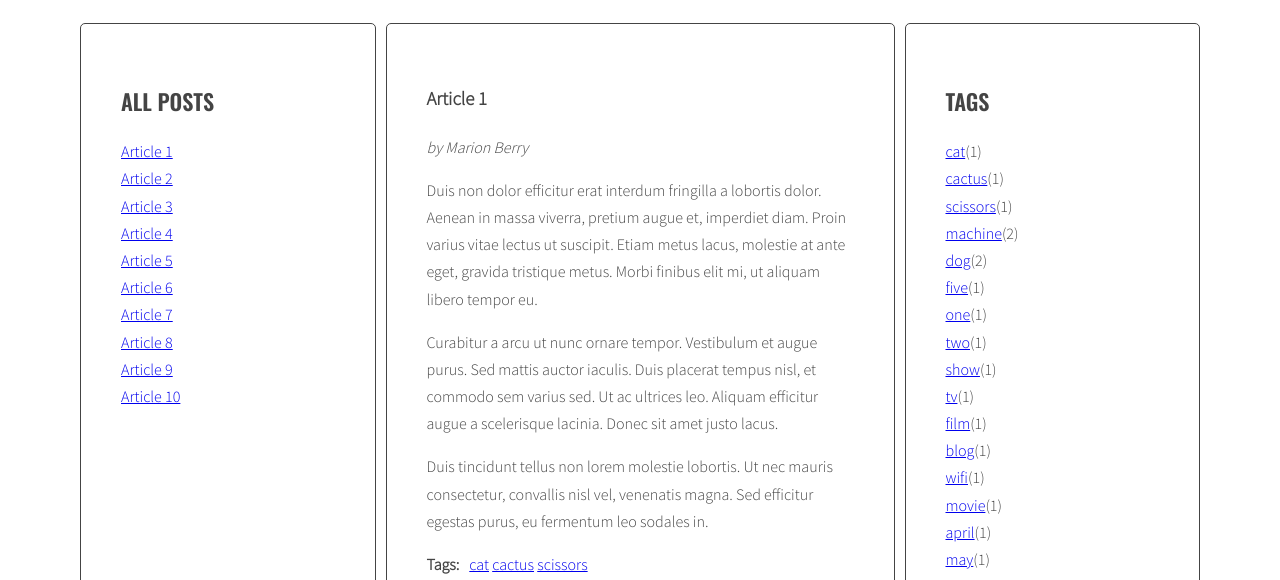
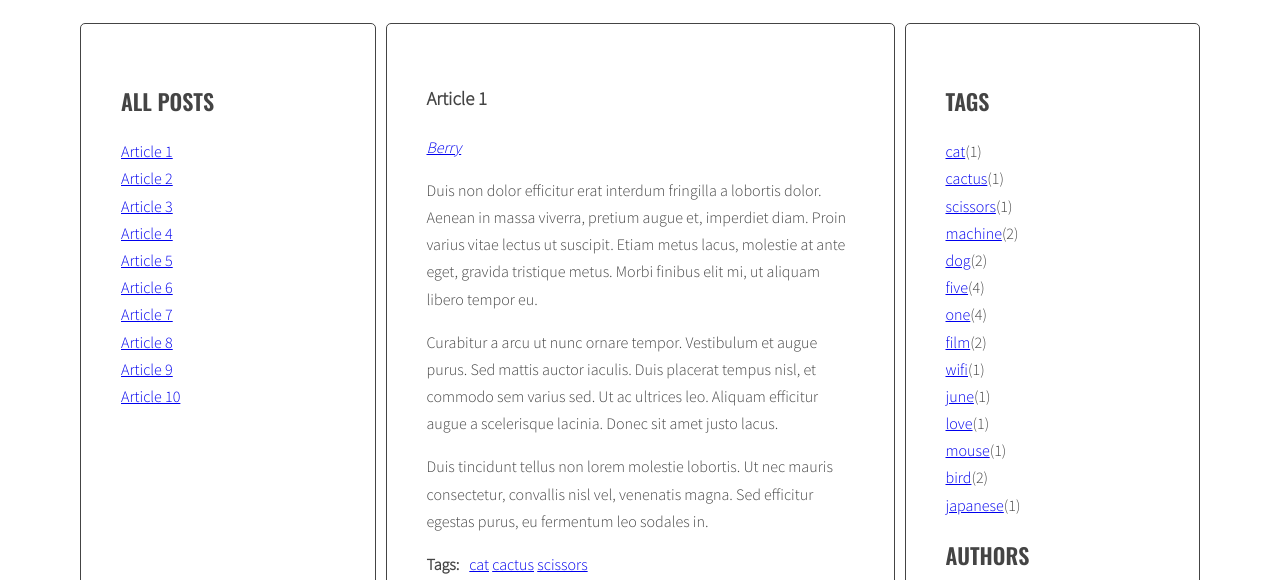
Before and after one commit to mariannasowi/javascript-blog, a website: page index.html in a window 1280 px wide. Shown: the part 220-800 px from the top of the page. Drawn offline with nearby package versions, Linux system fonts and the light colour scheme.

Commit message:
Task 7.3 błąd linia 415

```diff
--- a/index.html
+++ b/index.html
@@ -26,7 +26,7 @@
 		</ul>
 </aside>
 <section class="posts">
-	<article class="post active" id="article-1" data-tags="cat cactus scissors">
+	<article class="post active" id="article-1" data-tags="cat cactus scissors" data-author="Berry">
 		<h3 class="post-title">Article 1</h3>
 		<p class="post-author">by Marion Berry</p>
 		<div class="post-content">
@@ -40,7 +40,7 @@
 			</ul>
 		</div>
 	</article>
-	<article class="post" id="article-2" data-tags="machine dog">
+	<article class="post" id="article-2" data-tags="machine dog" data-author="Tabby">
 		<h3 class="post-title">Article 2</h3>
 		<p class="post-author">by Theo Tabby</p>
 		<div class="post-content">
@@ -54,7 +54,7 @@
 			</ul>
 		</div>
 	</article>
-	<article class="post" id="article-3" data-tags="five one two">
+	<article class="post" id="article-3" data-tags="five one" data-author="Tuxedo">
 		<h3 class="post-title">Article 3</h3>
 		<p class="post-author">by George Tuxedo</p>
 		<div class="post-content">
@@ -68,7 +68,7 @@
 			</ul>
 		</div>
 	</article>
-	<article class="post" id="article-4" data-tags="machine dog">
+	<article class="post" id="article-4" data-tags="machine dog" data-author="Toebean">
 		<h3 class="post-title">Article 4</h3>
 			<p class="post-author">by Kitty Toebean</p>
 			<div class="post-content">
@@ -82,7 +82,7 @@
 					</ul>
 			</div>
 	</article>
-	<article class="post" id="article-5" data-tags="show tv film">
+	<article class="post" id="article-5" data-tags="five one film" data-author="Berry">
 		<h3 class="post-title">Article 5</h3>
 		<p class="post-author">by Marion Berry</p>
 		<div class="post-content">
@@ -96,7 +96,7 @@
 			</ul>
 		</div>
 	</article>
-	<article class="post" id="article-6" data-tags="blog wifi movie">
+	<article class="post" id="article-6" data-tags="one wifi film" data-author="Toebean">
 		<h3 class="post-title">Article 6</h3>
 			<p class="post-author">by Kitty Toebean</p>
 			<div class="post-content">
@@ -110,7 +110,7 @@
 					</ul>
 			</div>
 	</article>
-	<article class="post" id="article-7" data-tags="april may june">
+	<article class="post" id="article-7" data-tags="one june" data-author="Toebean">
 		<h3 class="post-title">Article 7</h3>
 		<p class="post-author">by Kitty Toebean</p>
 		<div class="post-content">
@@ -124,7 +124,7 @@
 			</ul>
 		</div>
 	</article>
-	<article class="post" id="article-8" data-tags="love flower">
+	<article class="post" id="article-8" data-tags="love five" data-author="Tabby">
 		<h3 class="post-title">Article 8</h3>
 		<p class="post-author">by Theo Tabby</p>
 		<div class="post-content">
@@ -138,7 +138,7 @@
 			</ul>
 		</div>
 	</article>
-	<article class="post" id="article-9" data-tags="mouse bird house">
+	<article class="post" id="article-9" data-tags="mouse bird five" data-author="Berry">
 		<h3 class="post-title">Article 9</h3>
 		<p class="post-author">by Marion Berry</p>
 		<div class="post-content">
@@ -152,7 +152,7 @@
 			</ul>
 		</div>
 	</article>
-	<article class="post" id="article-10" data-tags="romantic japanese">
+	<article class="post" id="article-10" data-tags="bird japanese" data-author="Tuxedo">
 		<h3 class="post-title">Article 10</h3>
 		<p class="post-author">by George Tuxedo</p>
 		<div class="post-content">
@@ -172,7 +172,7 @@
 	<ul class="list tags">
 	</ul>
 	<h2 class="section-title">Authors</h2>
-	<ul class="post-author" data-author="">
+	<ul class="post-author">
 	</ul>
 </aside>
 </main>
--- a/js/script.js
+++ b/js/script.js
@@ -14,7 +14,6 @@ const titleClickHandler = function(event){
   }
 
   /* [IN PROGRESS] add class 'active' to the clicked link */
-  console.log('clickedElement:', clickedElement);
   clickedElement.classList.add('active');
 
   /* [DONE] remove class 'active' from all articles */
@@ -26,15 +25,12 @@ const titleClickHandler = function(event){
 
   /* get 'href' attribute from the clicked link */
   const articleSelector = clickedElement.getAttribute('href');
-  console.log('Clicked selector is:', articleSelector);
 
   /* find the correct article using the selector (value of 'href' attribute) */
   const targetArticle = document.querySelector(articleSelector);
-  console.log('Chosen article is:', targetArticle);
 
   /* add class 'active' to the correct article */
   targetArticle.classList.add('active');
-  console.log('Active article is:', targetArticle);
 }
 
 
@@ -49,18 +45,15 @@ const opts = {
   cloudClassCount: '5',
   cloudClassPrefix: '.tag-size-',
   articleAuthorSelector: '.section-title .post-author',
-  authorListSelector: '.section-title .authors .list .post-author'
+  authorListSelector: '.post-author'
 }
 
 
 function generateTitleLinks(customSelector = ''){
-  console.log('Function generateTitleLinks has started');
 
   /* remove contents of titleList */
   const titleList = document.querySelector(opts.titleListSelector);
-  console.log('Tags found');
   titleList.innerHTML = '';
-  console.log('Links cleared');
 
   /* find all the articles and save them to variable articles */
   const articles = document.querySelectorAll(opts.articleSelector + customSelector);
@@ -72,17 +65,14 @@ function generateTitleLinks(customSelector = ''){
 
     /* get the article id */
     const articleId = article.getAttribute('id');
-    console.log('Read attribute ID');
 
     /* find the title element */
     const articleTitle = article.querySelector(opts.titleSelector).innerHTML;
-    console.log('Article title read');
 
     /* get the title from the title element */
 
     /* create HTML of the link */
     const linkHTML = '<li><a href="#' + articleId + '"><span>' + articleTitle + '</span></a></li>';
-    console.log(linkHTML);
     //const linkHTMLData = {id: articleId, title: articleTitle};
     //const linkHTML = templates.articleLink(linkHTMLData);
 
@@ -93,7 +83,6 @@ function generateTitleLinks(customSelector = ''){
   titleList.innerHTML = html;
 
   const links = document.querySelectorAll('.titles a');
-  console.log(links);
 
   for(let link of links){
     link.addEventListener('click', titleClickHandler);
@@ -104,6 +93,7 @@ generateTitleLinks();
 
 
 // Module 7.2 and 7.3
+
 
 function calculateTagsParams(tags){
   const params = {
@@ -118,7 +108,6 @@ function calculateTagsParams(tags){
 }
 
 
-
 function calculateTagClass(count, params){
   const normalizedCount = count - params.min;
   const normalizedMax = params.max - params.min;
@@ -128,46 +117,38 @@ function calculateTagClass(count, params){
 }
 
 
-
 function generateTags(){
   /* [NEW] create a new variable allTags with an empty array */
   let allTags = {};
 
   /* find all articles */
   const articles = document.querySelectorAll(opts.articleSelector);
-  console.log('Articles found:', articles);
 
   /* START LOOP: for every article: */
   for(let article of articles){
 
     /* find tags wrapper */
     const tagsWrapper = article.querySelector(opts.articleTagsSelector);
-    console.log('Tag wrappers found:', tagsWrapper);
 
     /* make html variable with empty string */
     let html = '';
 
     /* get tags from data-tags attribute */
     const articleTags = article.getAttribute('data-tags');
-    console.log('Tags found:', articleTags);
 
     /* split tags into array */
     const articleTagsArray = articleTags.split(' ');
-    console.log('Tags were divided and boards were saved:', articleTagsArray);
 
     /* START LOOP: for each tag */
     for (let tag of articleTagsArray){
-    console.log('I display each tag separately:', tag);
 
       /* generate HTML of the link */
       const linkTag = '<li><a href="#tag-' + tag + '">' + tag + '</a></li>';
-      console.log(linkTag);
       //const linkHTMLData = {id: tag, title: tag};
       //const linkHTML = templates.tagLink(linkHTMLData);
 
       /* add generated code to html variable */
       html = html + linkTag  + ' ';
-      console.log(html);
       //html = html + linkHTML;
 
       /* [NEW] check if this link is NOT already in allTags */
@@ -192,7 +173,6 @@ function generateTags(){
 
   /* [NEW] create variable for all links HTML code */
   const tagsParams = calculateTagsParams(allTags);
-  console.log('tagsParams:', tagsParams);
   let allTagsHTML = '';
 
   /* [NEW] START LOOP: for each tag in allTags: */
@@ -201,38 +181,32 @@ function generateTags(){
     /* [NEW] generate code of a link and add it to allTagsHTML */
     const tagLinkHTML = '<li><a class="' + calculateTagClass(allTags[tag], tagsParams) + '" href="#tag-' + tag + '">' + tag  + '</a>(' + allTags[tag] + ')</li>';
     allTagsHTML += tagLinkHTML;
-    console.log('tagLinkHTML:', tagLinkHTML);
+
+  /* [NEW] END LOOP: for each tag in allTags: */
   }
-  /* [NEW] END LOOP: for each tag in allTags: */
 
   /*[NEW] add HTML from allTagsHTML to tagList */
   tagList.innerHTML = allTagsHTML;
-  console.log('taglist inner',tagList);
 }
 generateTags();
 
 
-
 function tagClickHandler(event){
-  console.log('Function tagClickHandler has started');
 
   /* prevent default action for this event */
   event.preventDefault();
 
   /* make new constant named "clickedElement" and give it the value of "this" */
   const clickedElement = this;
-  console.log('Tag was clicked!');
 
   /* make a new constant "href" and read the attribute "href" of the clicked element */
   const href = clickedElement.getAttribute('href');
-  console.log('Clicked tag href is:', href);
 
   /* make a new constant "tag" and extract tag from the "href" constant */
   const tag = href.replace('#tag-', '');
 
   /* find all tag links with class active */
   const tagLinks = document.querySelectorAll('a.active[href^="#tag-"]');
-  console.log(tagLinks);
 
   /* START LOOP: for each active tag link */
   for (let tagLink of tagLinks){
@@ -245,14 +219,12 @@ function tagClickHandler(event){
 
   /* find all tag links with "href" attribute equal to the "href" constant */
   //const tagLinks = document.querySelectorAll(href);
-  //console.log('target article', tagLinks);
 
   /* START LOOP: for each found tag link */
   for (let tagLink of tagLinks){
 
     /* add class active */
     tagLink.classList.add('active');
-    console.log('clickedElement:', tagLink);
 
   /* END LOOP: for each found tag link */
   }
@@ -260,7 +232,6 @@ function tagClickHandler(event){
   /* execute function "generateTitleLinks" with article selector as argument */
   generateTitleLinks('[data-tags~="' + tag + '"]');
 }
-
 
 
 function addClickListenersToTags(){
@@ -280,27 +251,22 @@ function addClickListenersToTags(){
 addClickListenersToTags();
 
 
-
 function authorClickHandler(event){
-  console.log('Function authorClickHandler has started');
 
   /* prevent default action for this event */
   event.preventDefault();
 
   /* make new constant named "clickedElement" and give it the value of "this" */
   const clickedElement = this;
-  console.log('Author was clicked!');
 
   /* make a new constant "href" and read the attribute "href" of the clicked element */
   const href = clickedElement.getAttribute('href');
-  console.log('Clicked author href is:', href);
 
   /* make a new constant "author" and extract tag from the "href" constant */
   const author = href.replace('#author-', '');
 
   /* find all author links with class active */
   const authorLinks = document.querySelectorAll('a.active[href^="#author-"]');
-  console.log(authorLinks);
 
   /* START LOOP: for each active author link */
   for (let authorLink of authorLinks){
@@ -313,7 +279,6 @@ function authorClickHandler(event){
 
   /* find all author links with "href" attribute equal to the "href" constant */
   //const authorLinks = document.querySelectorAll(href);
-  //console.log('target article', authorLinks);
 
   /* START LOOP: for each found author link */
   for (let authorLink of authorLinks){
@@ -327,7 +292,6 @@ function authorClickHandler(event){
   /* execute function "generateTitleLinks" with article selector as argument */
   generateTitleLinks('[data-author="' + author + '"]');
 }
-
 
 
 function addClickListenersToAuthors(){
@@ -347,7 +311,6 @@ function addClickListenersToAuthors(){
 addClickListenersToAuthors();
 
 
-
 const calculateAuthorsParams = function(authors){
   console.log('tagsss',authors);
   const params = {'min':99999, 'max':0};
@@ -356,7 +319,6 @@ const calculateAuthorsParams = function(authors){
     console.log(authorTag + ' is used ' + authors[authorTag] + ' times');
     params.max = authors[authorTag] > params.max ? authors[authorTag] : params.max;
     params.min = authors[authorTag] < params.min ? authors[authorTag] : params.min;
-    console.log('params',params);
     }
     return params;
   }
@@ -367,11 +329,8 @@ const calculateAuthorsClass = function(count, params){
   const normalizedMax = params.max - params.min;
   const percentage = normalizedCount / normalizedMax;
   const classNumber = Math.floor( percentage * (opts.cloudClassCount - 1) + 1 );
-  console.log('klass author numer',classNumber);
   return opts.cloudClassPrefix + classNumber;
 }
-
-
 
 
 function generateAuthors(){
@@ -388,65 +347,72 @@ function generateAuthors(){
     for (let article of articles){
 
       /* find tags wrapper */
-      const authorList = document.querySelector(opts.authorListSelector);
-      console.log('List authors', authorList);
+      const authorWrapper = article.querySelector(opts.authorListSelector);
+      console.log('List author', authorWrapper);
 
       /* make html variable with empty string */
       let html = '';
 
       /* get tags from data-tags attribute */
-      const authorTag = author.getAttribute('data-author');
-      console.log('Tag authors', authorTag);
+      const articleSurname = article.getAttribute('data-author');
+      console.log('Surname found:', articleSurname);
+
+      /* split tags into array */
+      const articleSurnameArray = articleSurname.split(' ');
+      console.log('Surnames were divided and boards were saved:', articleSurnameArray);
+
+      /* START LOOP: for each tag */
+      for (let author of articleSurnameArray){
+      console.log('I display each author separately:', author);
 
         /* generate HTML of the link */
         //const linkHTMLData = {id: authorTag, title: authorTag};
         //const linkHTML = templates.authorLink(linkHTMLData);
-
-      const linkHTML = '<p><a  href="#author-' + authorTag + '"><span>' + authorTag + '</span></a></p>';
-      console.log('Link html author', linkHTML);
+        const linkSurname = '<p><a  href="#author-' + author + '"><span>' + author + '</span></a></p>';
+        console.log('Link html author', linkSurname);
 
         /* add generated code to html variable */
-      html = html + linkHTML;
+        html = html + linkSurname + ' ';
         console.log('', html);
 
         /* [NEW] check if this link is NOT already in allTags */
-      if(!allAuthors[authorTag]){
+        if(!allAuthors[author]){
           /* [NEW] add tag to allTags object */
-        allAuthors[authorTag] = 1;
+          allAuthors[author] = 1;
         } else {
-        allAuthors[authorTag]++;
+          allAuthors[author]++;
+        }
+
+        /* END LOOP: for each tag */
         }
 
       /* insert HTML of all the links into the tags wrapper */
-      authorList.innerHTML = html;
+      authorWrapper.innerHTML = html;
 
     /* END LOOP: for every article: */
     }
 
     /* [NEW] find list of tags in right column */
-    const authorList = document.querySelector('.authors');
+    const surnameList = document.querySelector('.author');
 
-    // authorList = tagList; .tags = .authors; tag = author;
+    /* [NEW] create variable for all links HTML code */
     const authorsParams = calculateAuthorsParams(allAuthors);
     console.log('AuthorsParams:', authorsParams);
 
-    /* [NEW] create variable for all links HTML code */
     let allAuthorsHTML = '';
 
     /* [NEW] START LOOP: for each tag in allTags: */
-    for(let authorTag in allAuthors){
+    for(let author in allAuthors){
 
       /* [NEW] generate code of a link and add it to allTagsHTML */
-      allAuthorsHTML += '<li><a class="' + calculateAuthorsClass(allAuthors[authorTag], authorsParams) + '" href="#author-' + authorTag  + '"><span>' + authorTag + '</span></a></li>';
-      console.log('All authors tags html',allAuthorsHTML);
+      const authorLinkHTML = '<li><a class="' + calculateAuthorsClass(allAuthors[author], authorsParams) + '" href="#author-' + author + '">' + author  + '</a>(' + allAuthors[author] + ')</li>';
+      allAuthorsHTML += authorLinkHTML;
 
     /* [NEW] END LOOP: for each tag in allTags: */
     }
 
     /*[NEW] add HTML from allTagsHTML to tagList */
-    authorList.innerHTML = allAuthorsHTML;
-    console.log('authorlist inner',authorList);
-    //tagList.innerHTML = allTagsHTML;
-    //console.log('taglist inner',tagList);
+    surnameList.innerHTML = allAuthorsHTML;
+    console.log('SurnameList inner', surnameList);
 }
 generateAuthors();
```
Lines whose indentation alone changed are shown as unchanged.
